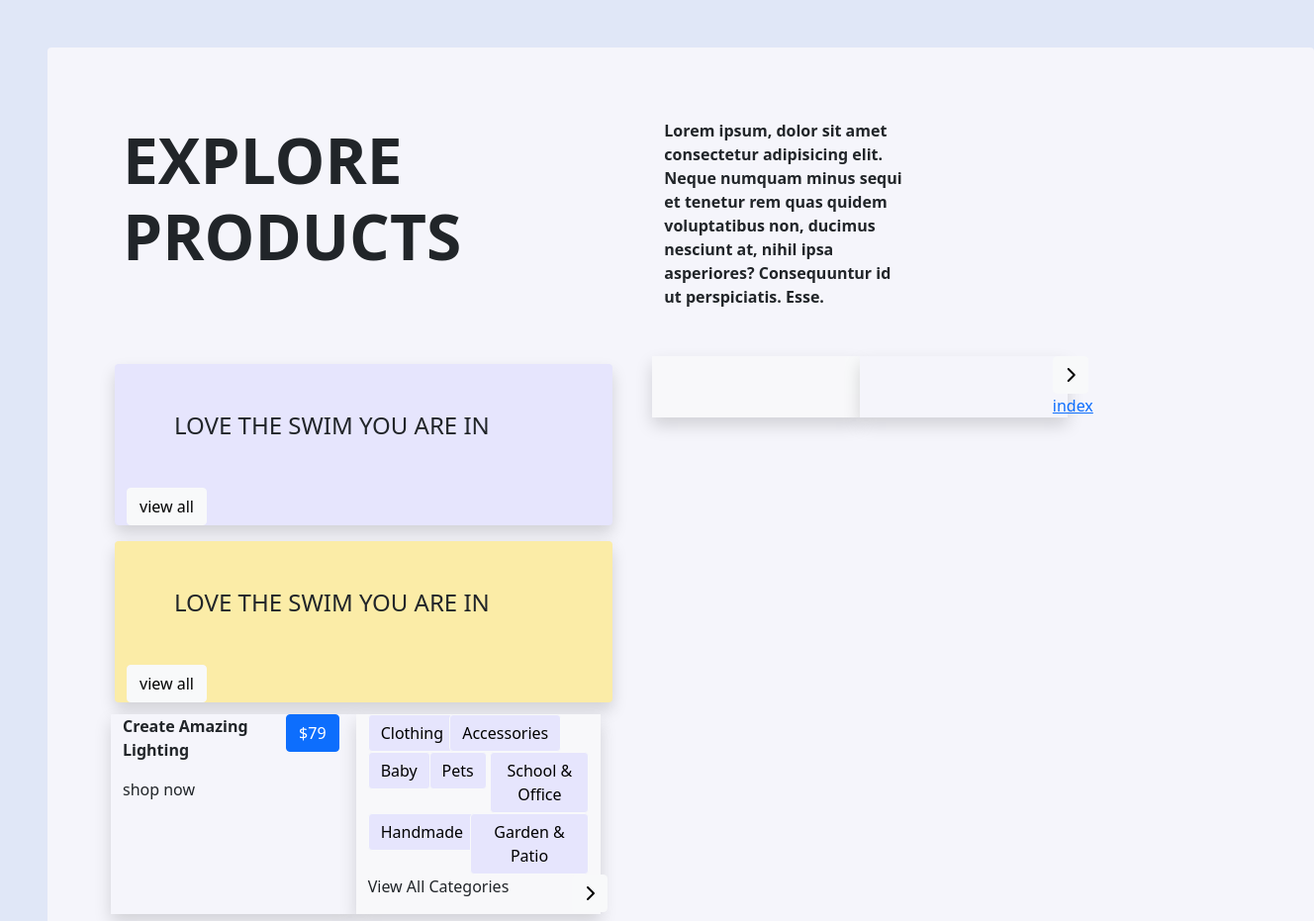
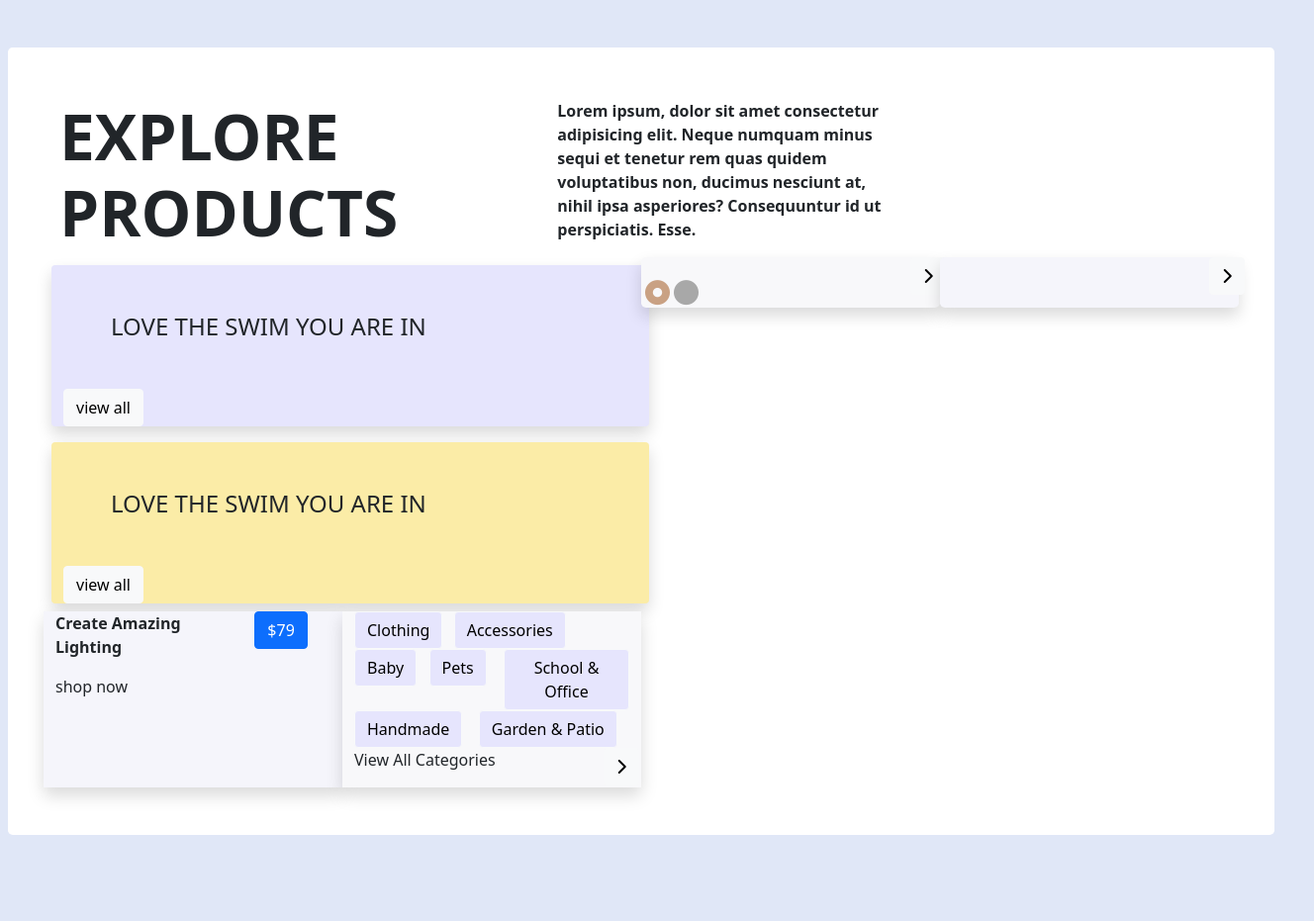
Before and after one commit to LoloREIN/Parcial_2_DW, a plain HTML site: page pagina2.html in a window 1280 px wide. Shown: the top 931 px of the page at 99% size, 1328 px wide, since content can reach past the window. After the commit the page ends 844 px from the top, so only its background shows below. Drawn offline with nearby package versions, Linux system fonts and the light colour scheme.

Commit message:
Lolo's work on the bottom part
Cambio de documento para evitar conflictos

```diff
--- a/pagina2.html
+++ b/pagina2.html
@@ -15,20 +15,23 @@
     <title>Explore Products</title>
   </head>
   <body>
-    <div class="m-5 rounded container-fluid container-white p-5">
+    <div class="container-fluid p-5 b-5 mx-2 mt-5 rounded-3" style="background-color:white;">
         <div class="row">
-            <div class="col-5 m-4">
+          <div class="col-5">
             <h1 class="Title m-1"><b>EXPLORE <br>PRODUCTS</b></h1>
           </div>
-            <div class="col-6">
-                <div class="col-5 m-4">
-                    <p><b>Lorem ipsum, dolor sit amet consectetur adipisicing elit. Neque numquam minus sequi et tenetur rem quas quidem voluptatibus non, ducimus nesciunt at, nihil ipsa asperiores? Consequuntur id ut perspiciatis. Esse.</b></p>
+          <div class="col-7">
+
+            <div class="col-6 m-1">
+              <p><b>Lorem ipsum, dolor sit amet consectetur adipisicing elit. Neque numquam minus sequi et tenetur rem
+                  quas quidem voluptatibus non, ducimus nesciunt at, nihil ipsa asperiores? Consequuntur id ut
+                  perspiciatis. Esse.</b></p>
             </div>
             <div class="col-6"></div>
           </div>
         </div>
         <div class="row">
-            <div class="col-5 vertical m-4">
+          <div class="col-6 vertical">
             <div class="row">
               <div class="shadow rounded container-fluid container-purple justify-content-center m-2">
                 <h4 class="m-5">LOVE THE SWIM YOU ARE IN</h4>
@@ -40,9 +43,10 @@
                 <h4 class="m-5">LOVE THE SWIM YOU ARE IN</h4>
                 <button class="btn btn-light">view all</button>
               </div>
+              <div class="col-6"></div>
             </div>
-                <div class="row p-1">
-                    <div class="col-6 shadow  container-white ">
+            <div class="row">
+              <div class="col-6 shadow  container-white">
                 <div class="row">
                   <!-- IMAGEN-->
                 </div>
@@ -56,7 +60,7 @@
                   </div>
                 </div>
               </div>
-                    <div class="col-6 shadow container-bone ">
+              <div class="col-6 shadow container-bone">
                 <div class="row">
                   <div class="col-4"><button class="btn btn-light btn-purple d-inline-flex">Clothing</button></div>
                   <div class="col-4"><button class="btn btn-light btn-purple d-inline-flex">Accessories</button></div>
@@ -64,11 +68,13 @@
                 <div class="row">
                   <div class="col-3"><button class="btn btn-light btn-purple d-inline-flex">Baby</button></div>
                   <div class="col-3"><button class="btn btn-light btn-purple d-inline-flex">Pets</button></div>
-                            <div class="col-6"><button class="btn btn-light btn-purple d-inline-flex">School & Office</button></div>
+                  <div class="col-6"><button class="btn btn-light btn-purple d-inline-flex">School & Office</button>
+                  </div>
                 </div>
                 <div class="row">
                   <div class="col-5"><button class="btn btn-light btn-purple d-inline-flex">Handmade</button></div>
-                            <div class="col-7"><button class="btn btn-light btn-purple d-inline-flex">Garden & Patio</button></div>
+                  <div class="col-7"><button class="btn btn-light btn-purple d-inline-flex">Garden & Patio</button>
+                  </div>
                 </div>
                 <div class="row">
                 </div>
@@ -83,26 +89,25 @@
               </div>
             </div>
           </div>
-            <div class="col-5 horizontal m-4">
+          <div class="col-6 horizontal">
             <div class="row">
-                    <div class="col-5 shadow container-bone b-1 p-0">
+              <div class="col-6 flex shadow container-bone b-1 p-0 rounded-3">
                 <div class="row">
                   <div class="col-10">
-
+                    <i class="fa-solid fa-circle-dot mx-1 mt-4" style="color: #C9A183; font-size: 25px;"> </i><i class="fa-solid fa-circle" style="color: #A8A8A8;font-size: 25px;"> </i>
                   </div>
                   <div class="col-2">
-                                <button class="btn btn-light" ><i class="fa-solid fa-chevron-right"></i></button>
+                    <button class="btn btn-light"><i class="fa-solid fa-chevron-right"></i></button>
                   </div>
                 </div>
               </div>
-                    <div class="col-5 shadow container-white b-1 p-0">
+              <div class="col-6 flex shadow container-white b-1 p-0 rounded-3">
                 <div class="row">
                   <div class="col-10">
 
                   </div>
                   <div class="col-2">
                     <button class="btn btn-light"><i class="fa-solid fa-chevron-right"></i></button>
-                                <a href="index.html">index</a>
                   </div>
                 </div>
               </div>
```
Lines whose indentation alone changed are shown as unchanged.
